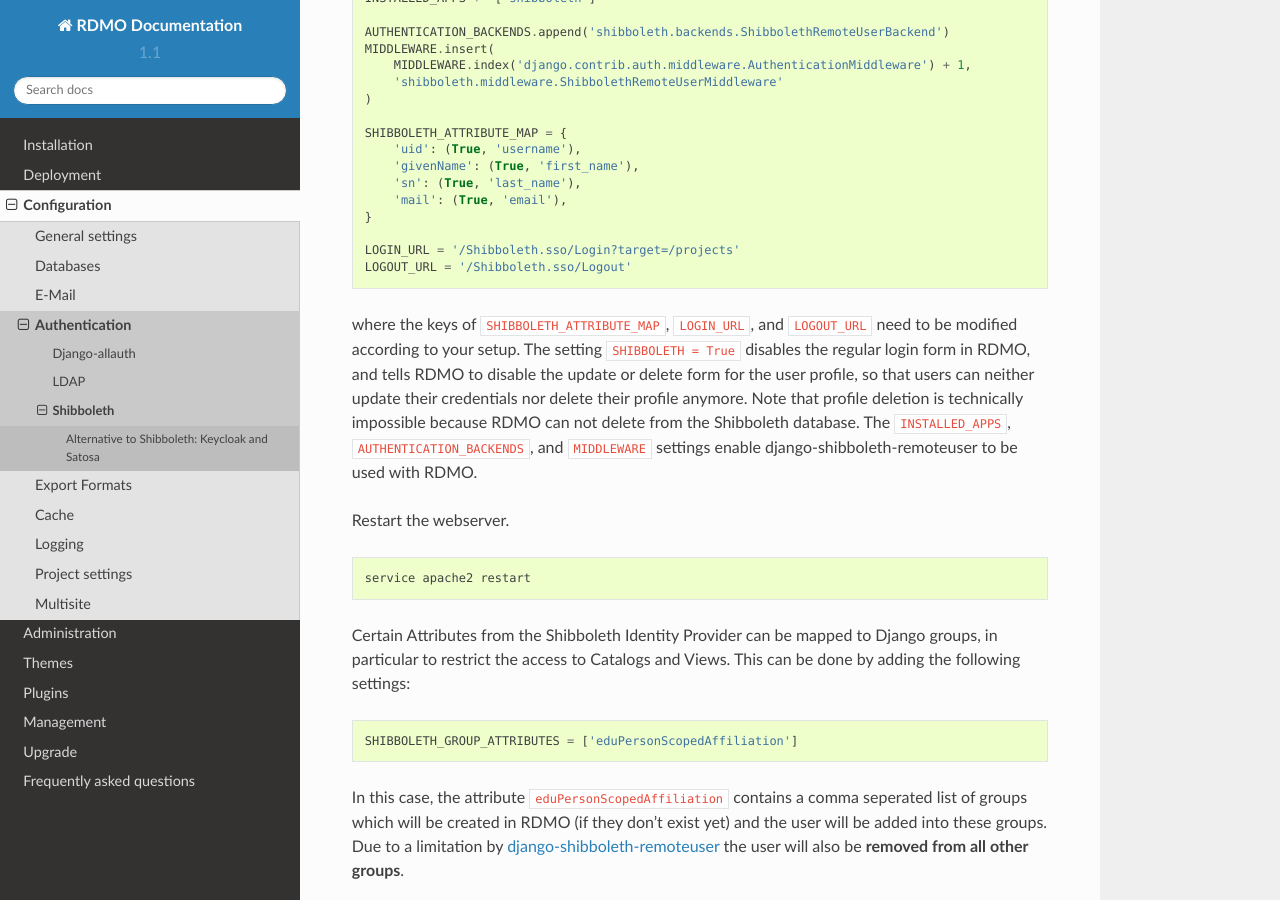
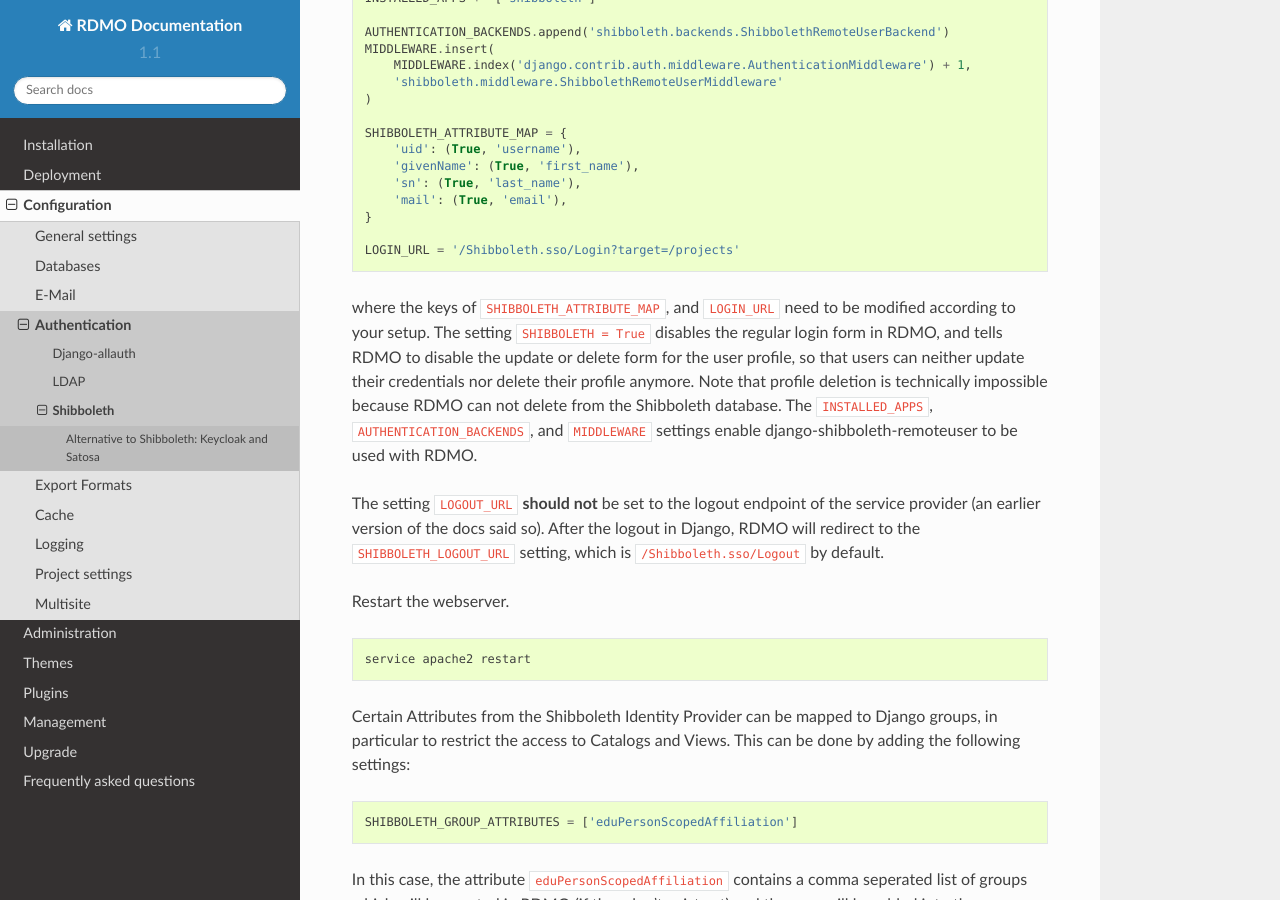
Before and after one commit to rdmorganiser/rdmo-docs, a Sphinx documentation site: the page built from docs/configuration/authentication/shibboleth.md, in a window 1280 px wide and 900 px high, scrolled down 1804 px. Built offline with Sphinx 7.4.7 and the Read the Docs theme 2.0.0, drawn with Linux system fonts in a browser that asks for light colours.

Commit message:
Update Shibboleth docs

````diff
--- a/docs/configuration/authentication/shibboleth.md
+++ b/docs/configuration/authentication/shibboleth.md
@@ -90,10 +90,11 @@
 }
 
 LOGIN_URL = '/Shibboleth.sso/Login?target=/projects'
-LOGOUT_URL = '/Shibboleth.sso/Logout'
 ```
 
-where the keys of `SHIBBOLETH_ATTRIBUTE_MAP`, `LOGIN_URL`, and `LOGOUT_URL` need to be modified according to your setup. The setting `SHIBBOLETH = True` disables the regular login form in RDMO, and tells RDMO to disable the update or delete form for the user profile, so that users can neither update their credentials nor delete their profile anymore. Note that profile deletion is technically impossible because RDMO can not delete from the Shibboleth database. The `INSTALLED_APPS`, `AUTHENTICATION_BACKENDS`, and `MIDDLEWARE` settings enable django-shibboleth-remoteuser to be used with RDMO.
+where the keys of `SHIBBOLETH_ATTRIBUTE_MAP`, and `LOGIN_URL` need to be modified according to your setup. The setting `SHIBBOLETH = True` disables the regular login form in RDMO, and tells RDMO to disable the update or delete form for the user profile, so that users can neither update their credentials nor delete their profile anymore. Note that profile deletion is technically impossible because RDMO can not delete from the Shibboleth database. The `INSTALLED_APPS`, `AUTHENTICATION_BACKENDS`, and `MIDDLEWARE` settings enable django-shibboleth-remoteuser to be used with RDMO.
+
+The setting `LOGOUT_URL` **should not** be set to the logout endpoint of the service provider (an earlier version of the docs said so). After the logout in Django, RDMO will redirect to the `SHIBBOLETH_LOGOUT_URL` setting, which is `/Shibboleth.sso/Logout` by default.
 
 Restart the webserver.
 
````
